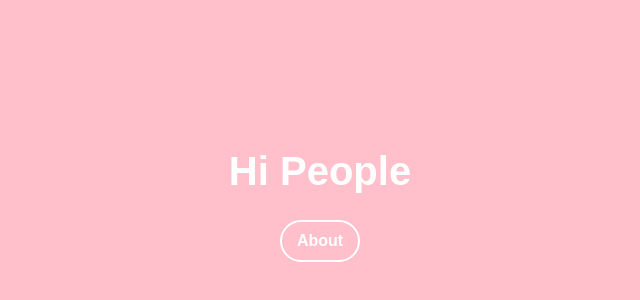
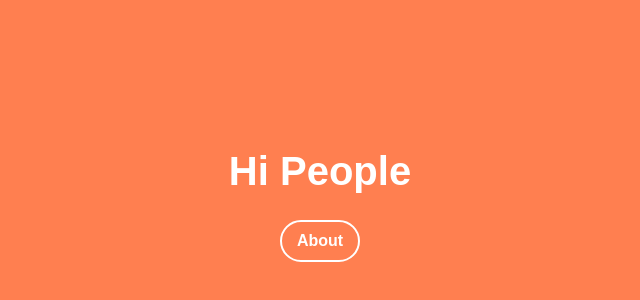
Before and after one commit to AleksanderSkubala/first-gatsbyjs-project, a Gatsby site: page / in a window 1280 px wide. Shown: the part 208-508 px from the top of the page, without its empty margins (320-960 px from the left). Built offline with nearby package versions, Linux system fonts and the light colour scheme; Gatsby itself is replaced by a stand-in of ours.

Commit message:
Last commit

```diff
--- a/gatsby-config.js
+++ b/gatsby-config.js
@@ -5,7 +5,7 @@ module.exports = {
   plugins: [
     'gatsby-plugin-styled-components',
     'gatsby-plugin-react-helmet',
-    'gatsby-transformer-sharp',
-    'gatsby-plugin-sharp',
+    // 'gatsby-transformer-sharp',
+    // 'gatsby-plugin-sharp',
   ],
 }
--- a/src/pages/index.js
+++ b/src/pages/index.js
@@ -1,7 +1,7 @@
 import React from "react"
 import { Link } from 'gatsby'
 import styled, { createGlobalStyle , ThemeProvider } from "styled-components"
-import darkTheme from './utils/theme.js'
+import darkTheme from '../utils/theme.js'
 
 const GlobalStyle = createGlobalStyle`
   body, html {
@@ -22,7 +22,7 @@ const StyledWrapper = styled.div`
   justify-content: center;
   align-items: center;
   flex-direction: column;
-  background: ${ ({theme})=>theme.colors.pink };
+  background: ${ ({theme})=>theme.colors.coral };
   width: 100vw;
   height: 100vh;
   color: ${ ({theme})=>theme.colors.white };
@@ -37,19 +37,38 @@ const Button = styled(Link)`
   border: 2px solid;
   border-radius: 50px;
   cursor: pointer;
+
   position: relative;
+  top: 0;
+  left: 0;
+  z-index: 1;
+  display: flex;
 
   padding: 10px 15px;
   text-decoration: none;
   color: white;
   font-weight: ${ ({theme})=>theme.fonts.semiBold };
 
-  box-shadow: none;
-  transition: box-shadow .2s ease-in-out;
-  will-change: box-shadow;
 
-  :hover{
-    box-shadow: 0px 2px 15px 0px rgba(0,0,0,0.2);
+  ::after {
+    content: '';
+    position: absolute;
+    left: 0;
+    top: 0;
+    width: 103%;
+    height: 103%;
+
+    border-radius: 50px;
+
+    box-shadow: 0px 0px 15px 0px rgba(0,0,0,0.3);
+    opacity: 0;
+
+    transition: opacity .2s ease-in-out;
+    will-change: opacity;
+  }
+
+  :hover ::after{
+    opacity: 1;
   }
 `
 
@@ -59,7 +78,7 @@ const IndexPage = () => (
       <GlobalStyle />
       <StyledWrapper>
         <H1>Hi People</H1>
-        <Button to='about'>About</Button>
+          <Button to='about'>About</Button>
       </StyledWrapper>
     </>
   </ThemeProvider>
--- a/src/pages/utils/colors.js
+++ b/src/utils/colors.js
@@ -3,4 +3,5 @@ export const colors = {
     primary: '#3EC2E9',
     dark: '#0F1C21',
     pink: 'pink',
+    coral: 'coral',
 };
```
Also changed, not shown: src/pages/about.js (+25 -8 lines), src/utils/theme.js (renamed from src/pages/utils/theme.js).
